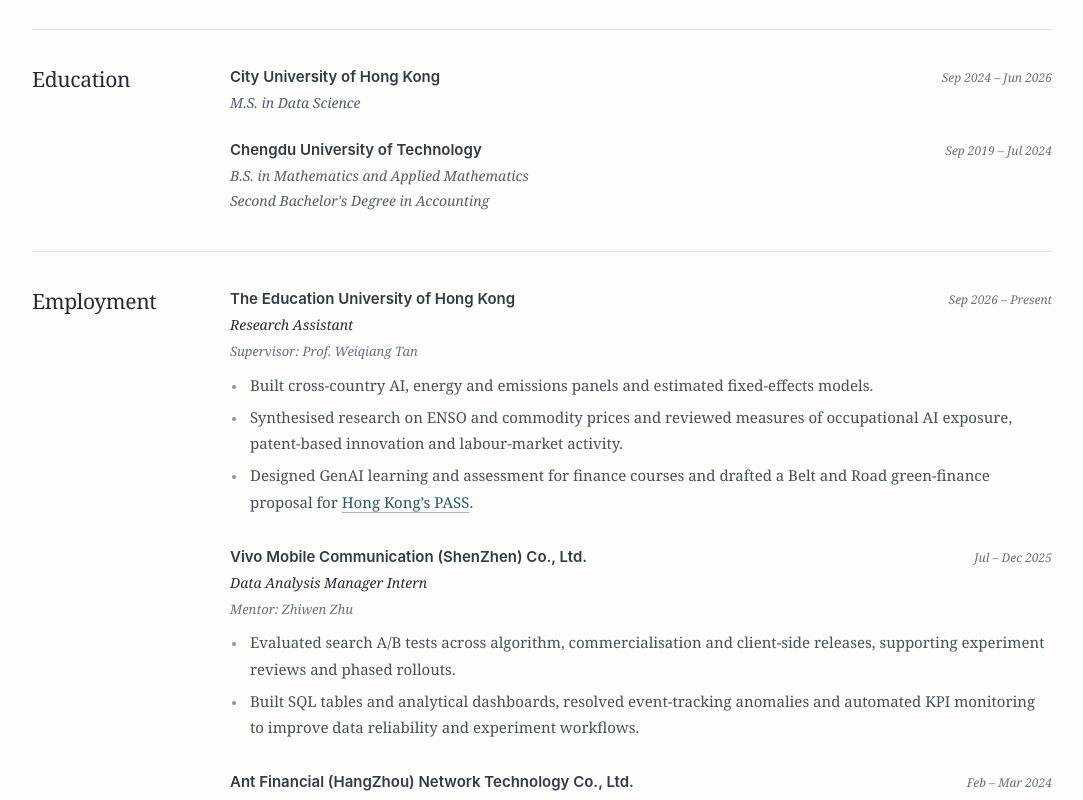
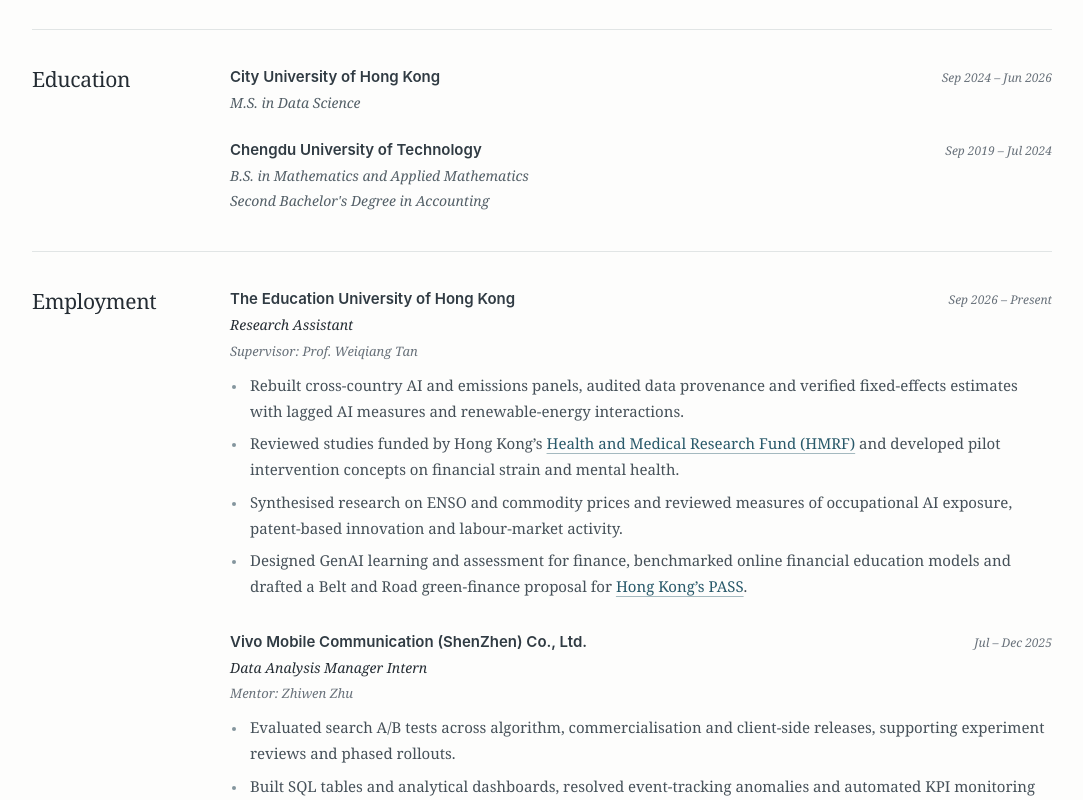
Before and after one commit to ElianSun/eliansun.github.io, a plain HTML site: page index.html in a window 1280 px wide. Shown: the part 523-1323 px from the top of the page, without its empty margins (98-1181 px from the left). Drawn offline with Linux system fonts and the light colour scheme.

Commit message:
Update research assistant experience and add HMRF proposal scoping

```diff
--- a/index.html
+++ b/index.html
@@ -65,9 +65,10 @@
           <p class="position">Research Assistant</p>
           <p class="person">Supervisor: Prof. Weiqiang Tan</p>
           <ul>
-            <li>Built cross-country AI, energy and emissions panels and estimated fixed-effects models.</li>
+            <li>Rebuilt cross-country AI and emissions panels, audited data provenance and verified fixed-effects estimates with lagged AI measures and renewable-energy interactions.</li>
+            <li>Reviewed studies funded by Hong Kong’s <a href="https://rfs2.healthbureau.gov.hk/english/funds/funds_hmrf/funds_hmrf_abt/funds_hmrf_abt.html">Health and Medical Research Fund (HMRF)</a> and developed pilot intervention concepts on financial strain and mental health.</li>
             <li>Synthesised research on ENSO and commodity prices and reviewed measures of occupational AI exposure, patent-based innovation and labour-market activity.</li>
-            <li>Designed GenAI learning and assessment for finance courses and drafted a Belt and Road green-finance proposal for <a href="https://www.pass.gov.hk/main/en/home/index.html" title="Professional Services Advancement Support Scheme">Hong Kong’s PASS</a>.</li>
+            <li>Designed GenAI learning and assessment for finance, benchmarked online financial education models and drafted a Belt and Road green-finance proposal for <a href="https://www.pass.gov.hk/main/en/home/index.html" title="Professional Services Advancement Support Scheme">Hong Kong’s PASS</a>.</li>
           </ul>
         </article>
         <article class="entry">
```
Also changed, not shown: 1 other file.
